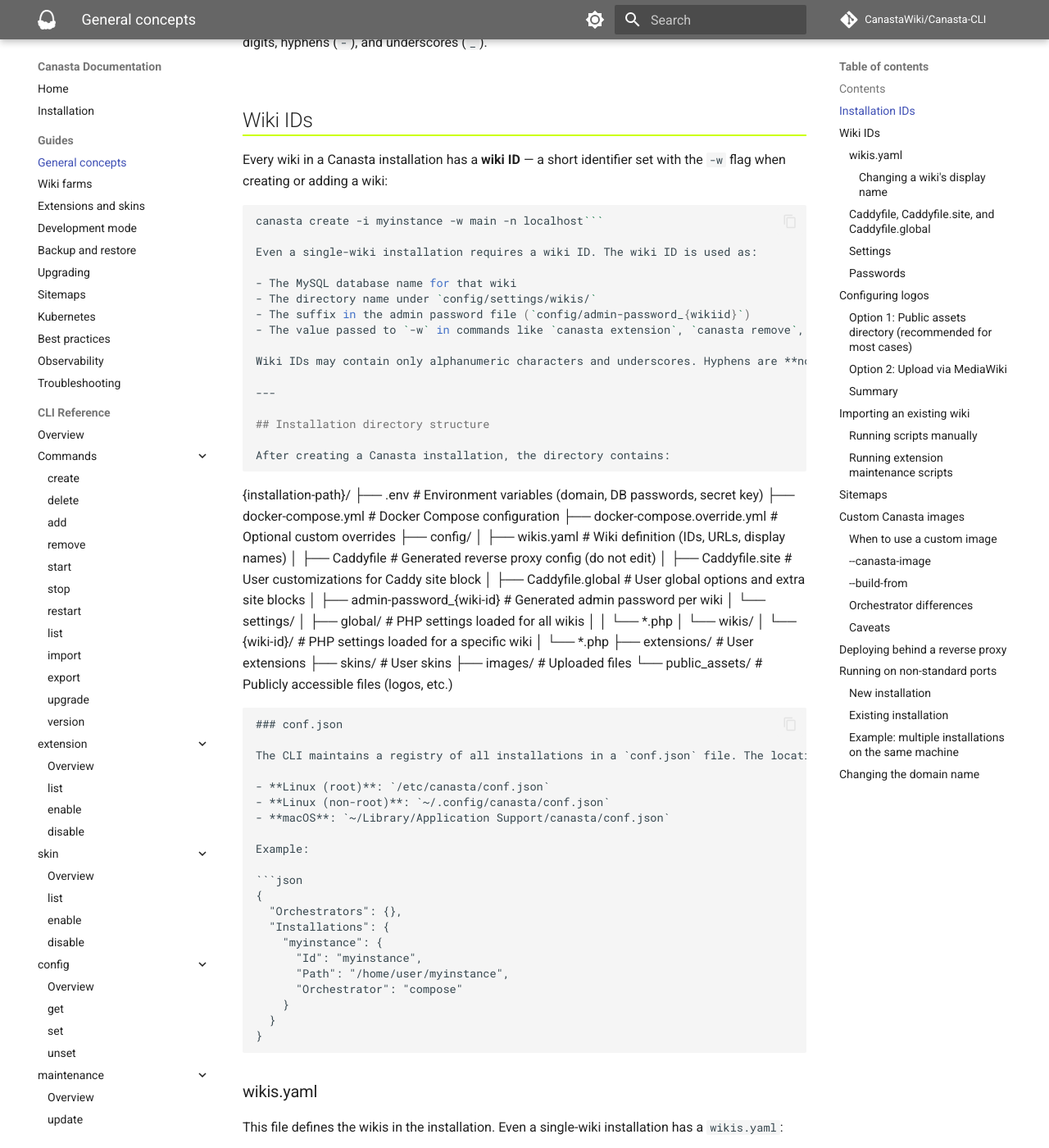
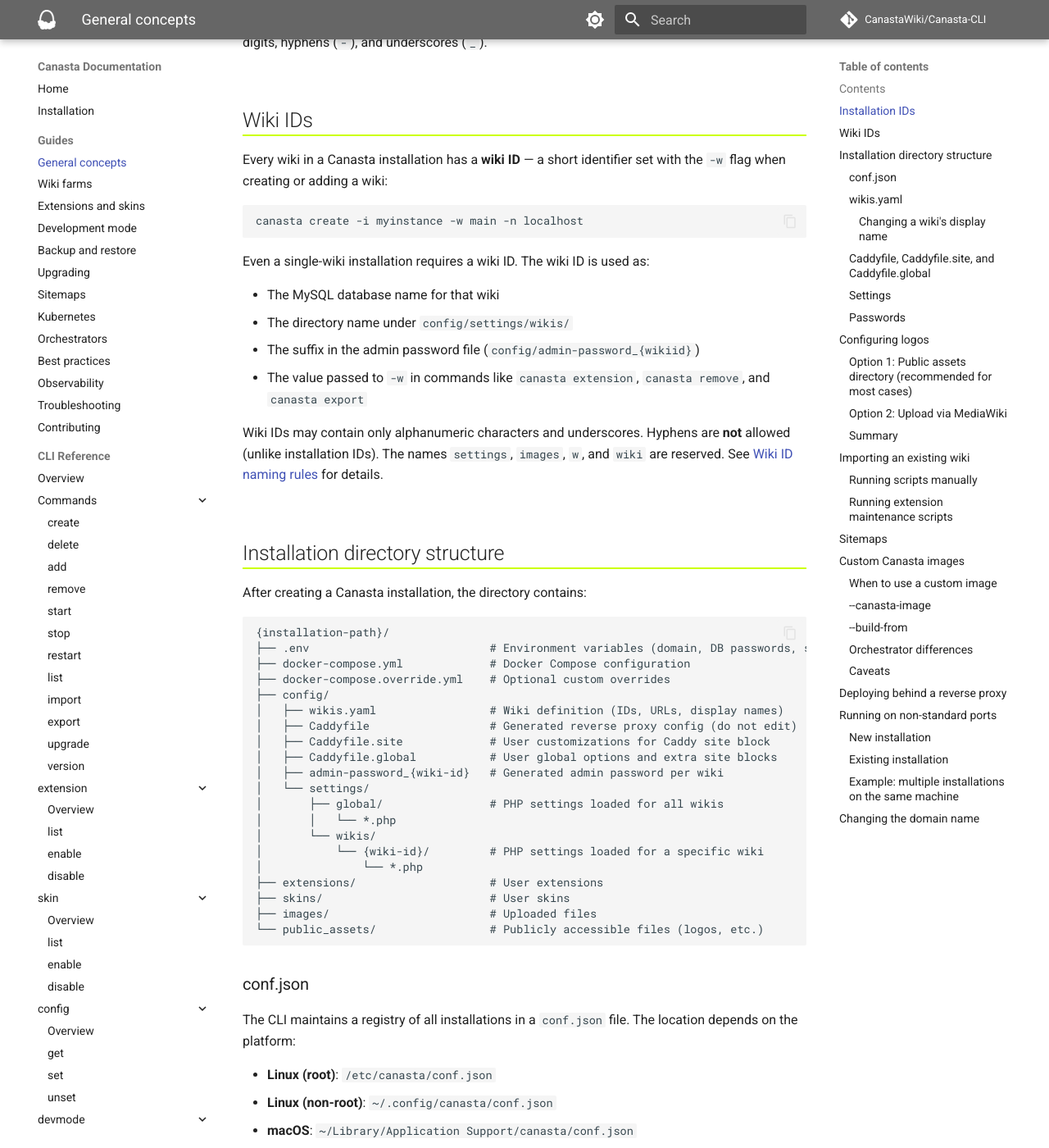
Before and after one commit to CanastaWiki/Canasta-CLI, an MkDocs documentation site: the page built from docs/guide/general-concepts.md, in a window 1280 px wide and 1400 px high, scrolled down 1221 px. Shown: the whole window at 82% size. Built offline with MkDocs 1.6.1 and Material for MkDocs 9.7.7, drawn with Linux system fonts in a browser that asks for light colours; comment, search, counter and statistics services are not loaded; some of the changed text lies outside the part shown.

Commit message:
docs: add missing guides and devmode CLI to navigation (#384)
* docs: add missing guides and devmode CLI to navigation

* docs: fix code block formatting in Wiki IDs section

````diff
--- a/docs/guide/general-concepts.md
+++ b/docs/guide/general-concepts.md
@@ -46,8 +46,8 @@
 Every wiki in a Canasta installation has a **wiki ID** — a short identifier set with the `-w` flag when creating or adding a wiki:
 
 ```bash
-canasta create -i myinstance -w main -n localhost```
-
+canasta create -i myinstance -w main -n localhost
+```
 Even a single-wiki installation requires a wiki ID. The wiki ID is used as:
 
 - The MySQL database name for that wiki
--- a/mkdocs.yml
+++ b/mkdocs.yml
@@ -59,9 +59,11 @@
     - Upgrading: guide/upgrading.md
     - Sitemaps: guide/sitemaps.md
     - Kubernetes: guide/kubernetes.md
+    - Orchestrators: guide/orchestrators.md
     - Best practices: guide/best-practices.md
     - Observability: guide/observability.md
     - Troubleshooting: guide/troubleshooting.md
+    - Contributing: guide/contributing.md
   - CLI Reference:
     - Overview: cli/canasta.md
     - Commands:
@@ -92,6 +94,10 @@
       - get: cli/canasta_config_get.md
       - set: cli/canasta_config_set.md
       - unset: cli/canasta_config_unset.md
+    - devmode:
+      - Overview: cli/canasta_devmode.md
+      - enable: cli/canasta_devmode_enable.md
+      - disable: cli/canasta_devmode_disable.md
     - maintenance:
       - Overview: cli/canasta_maintenance.md
       - update: cli/canasta_maintenance_update.md
````
